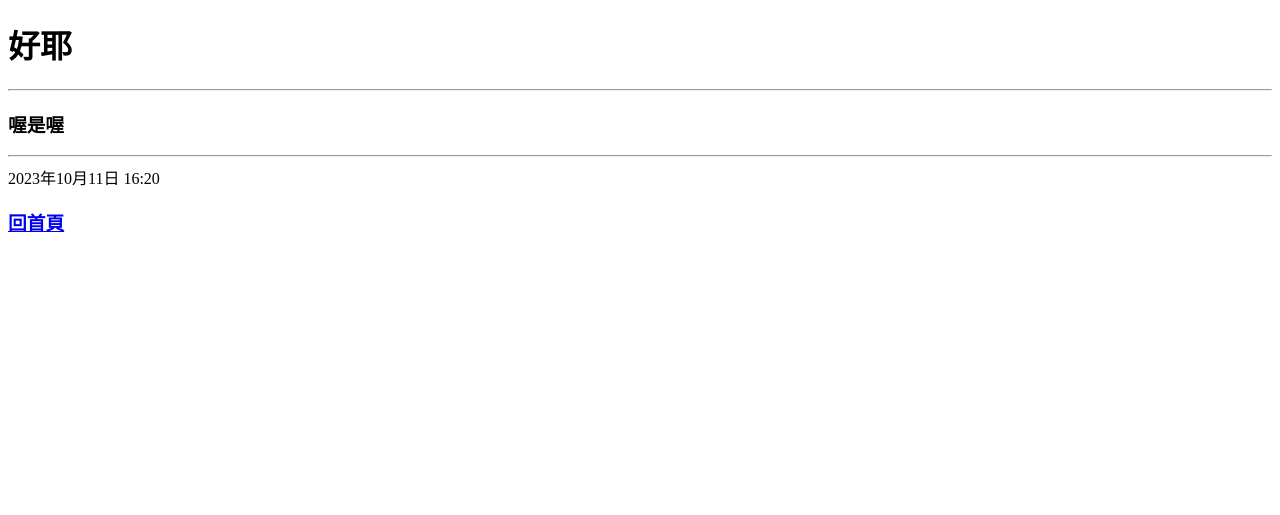
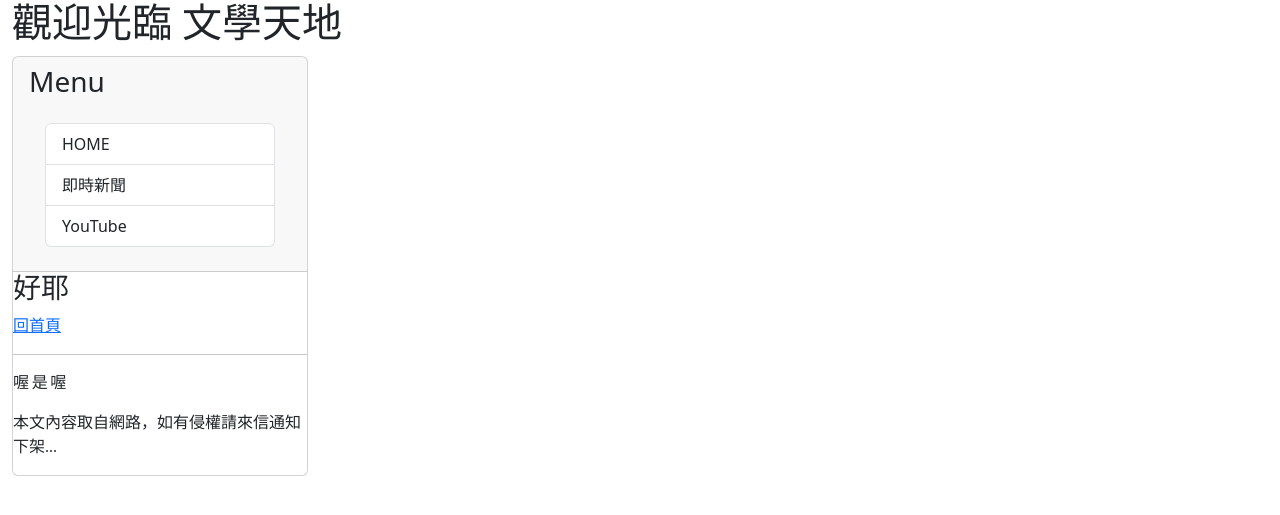
Before and after one commit to yuuu022/mblog0927, a Django app: a page that uses templates/post.html in a window 1280 px wide. Shown: the top 515 px of the page. Run offline with Django 4.2, Linux system fonts and the light colour scheme; data comes from the database, SQL or seed files in the repository.

Commit message:
base2.html,fotter.html,header.html,index.html,post

```diff
--- a/mysite/views.py
+++ b/mysite/views.py
@@ -2,6 +2,7 @@ from django.shortcuts import render
 from mysite.models import Post #mysite這個資料夾中匯入先前已設好的東西
 from django.http import HttpResponse
 from datetime import datetime
+from django.shortcuts import redirect
 
 # Create your views here.
 def homepage(request):
@@ -10,10 +11,21 @@ def homepage(request):
     return render(request, 'index.html', locals())
 
 def showpost(request, slug):
+    try:
+        post = Post.objects.get(slug=slug)
+        if post != None:
+            return render(request, 'post.html', locals())
+        else:
+            return redirect("/")
+    except:
+        return redirect("/")
+
+'''
+def showpost(request, slug):
     post = Post.objects.get(slug=slug)
     #select * from post where slug=%slug
     return render(request, 'post.html', locals())
-
+'''
 
 
 '''
--- /dev/null
+++ b/templates/base2.html
@@ -0,0 +1,51 @@
+<!DOCTYPE html>
+<!--[if lt IE 7]>      <html class="no-js lt-ie9 lt-ie8 lt-ie7"> <![endif]-->
+<!--[if IE 7]>         <html class="no-js lt-ie9 lt-ie8"> <![endif]-->
+<!--[if IE 8]>         <html class="no-js lt-ie9"> <![endif]-->
+<!--[if gt IE 8]>      <html class="no-js"> <!--<![endif]-->
+<html>
+    <head>
+        <meta charset="utf-8">
+        <meta http-equiv="X-UA-Compatible" content="IE=edge">
+        <title>
+            {% block title %} {%endblock title %}
+        </title>
+        <meta name="description" content="">
+        <meta name="viewport" content="width=device-width, initial-scale=1">
+        <link href="https://cdn.jsdelivr.net/npm/bootstrap@5.3.2/dist/css/bootstrap.min.css" rel="stylesheet" integrity="sha384-T3c6CoIi6uLrA9TneNEoa7RxnatzjcDSCmG1MXxSR1GAsXEV/Dwwykc2MPK8M2HN" crossorigin="anonymous">
+    </head>
+    <body>
+        <!--[if lt IE 7]>
+            <p class="browsehappy">You are using an <strong>outdated</strong> browser. Please <a href="#">upgrade your browser</a> to improve your experience.</p>
+        <![endif]-->
+        <div class="container-fluid">
+            {% include 'header.html' %}
+            <div class="row">
+                <div class='col-sm-3 col-md-3'>
+                    <div class="card">
+                        <div class="card-header">
+                            <h3>Menu</h3>
+                        <div>
+                        <div class="card-body">
+                            <div class='list-group'>
+                                <a href='/' class='list-group-item'>HOME</a>
+                                <a href='https://google.com/news' class='list-group-item'>即時新聞</a>
+                                <a href='https://youtube.com/' class='list-group-item'>YouTube</a>
+                        </div>
+                    </div>
+                </div>
+                <div class='col-sm-9 col-md-9'>
+
+                </div>
+            </div>
+
+        <div>
+
+        {% block headmessage %}{% endblock headmessage %}
+        <hr>
+        {% block content %}{% endblock content %}
+        {% include "footer.html" %}
+        <script src="" async defer></script>
+        <script src="https://cdn.jsdelivr.net/npm/bootstrap@5.3.2/dist/js/bootstrap.bundle.min.js" integrity="sha384-C6RzsynM9kWDrMNeT87bh95OGNyZPhcTNXj1NW7RuBCsyN/o0jlpcV8Qyq46cDfL" crossorigin="anonymous"></script>
+    </body>
+</html>
--- /dev/null
+++ b/templates/footer.html
@@ -0,0 +1,8 @@
+<!-- footer.html -->
+{% block footer %}
+    {% if now %}
+    <p style='font-family:微軟正黑體;'> 現在時刻:{{ now }} </p>
+    {% else %}
+    <p style='font-family:微軟正黑體;'>本文內容取自網路，如有侵權請來信通知下架...</p>
+    {% endif %}
+{% endblock footer%}
--- /dev/null
+++ b/templates/header.html
@@ -0,0 +1,3 @@
+<!--header.html-->
+<h1 style="font-family:微軟正黑體;">觀迎光臨 文學天地
+</h1>
--- a/templates/post.html
+++ b/templates/post.html
@@ -1,31 +1,11 @@
-<!DOCTYPE html>
-<!--[if lt IE 7]>      <html class="no-js lt-ie9 lt-ie8 lt-ie7"> <![endif]-->
-<!--[if IE 7]>         <html class="no-js lt-ie9 lt-ie8"> <![endif]-->
-<!--[if IE 8]>         <html class="no-js lt-ie9"> <![endif]-->
-<!--[if gt IE 8]>      <html class="no-js"> <!--<![endif]-->
-<html>
-    <head>
-        <meta charset="utf-8">
-        <meta http-equiv="X-UA-Compatible" content="IE=edge">
-        <title>這一篇</title>
-        <meta name="description" content="">
-        <meta name="viewport" content="width=device-width, initial-scale=1">
-        <link rel="stylesheet" href="">
-    </head>
-    <body>
-        <!--[if lt IE 7]>
-            <p class="browsehappy">You are using an <strong>outdated</strong> browser. Please <a href="#">upgrade your browser</a> to improve your experience.</p>
-        <![endif]-->
-        <h1>{{ post.title}}</h1>
-        <hr>
-        <p style='font-family:微軟正黑體;font-size:14pt;font-weight:bold;'>
-            {{ post.body }}
-        </p>
-        <hr>
-        {{ post.pub_date }}
-        <h3>
-            <a href="/">回首頁</a>
-        <h3>
-        <script src="" async defer></script>
-    </body>
-</html>
+{% extends "base2.html" %}
+{% block title %} {{ post.title }} - 文學天地 {% endblock title %}
+{% block headmessage %}
+<h3 style='font-family:微軟正黑體;'>{{ post.title }}</h3>
+<a style='font-family:微軟正黑體;' href='/'>回首頁</a>
+{% endblock headmessage %}
+{% block content %}
+<p style='font-family:微軟正黑體;font-size:12pt;letter-spacing:2pt;'>
+        {{ post.body }}</a>
+</p>
+{% endblock content %}
```
Also changed, not shown: templates/base.html (added, +29 -0 lines), templates/index.html (+12 -30 lines).
